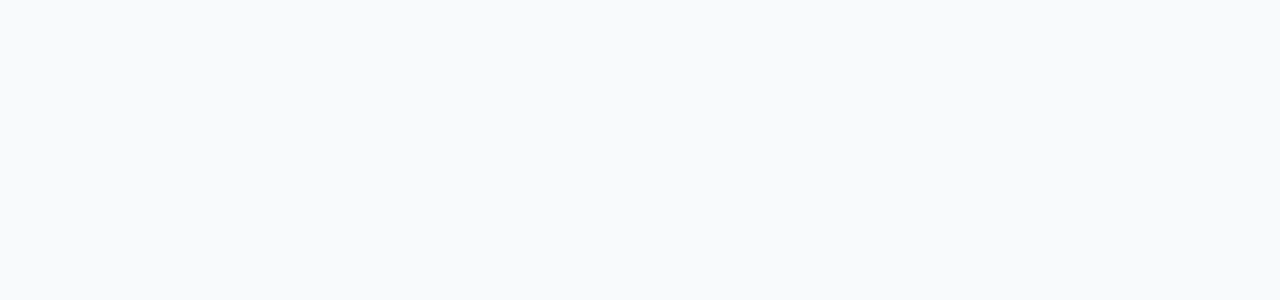
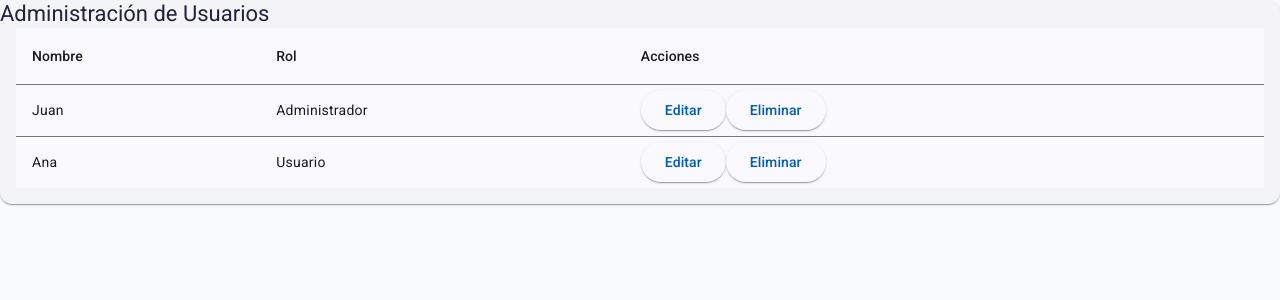
Before and after one commit to LopezCristhian/NeuralShoesControl, an Angular app: page /admin-demo in a window 1280 px wide. Before the commit this address led to /. Shown: the top 300 px of the page. Built offline with nearby package versions, Linux system fonts and the light colour scheme.

Commit message:
admin demo

```diff
--- a/angular.json
+++ b/angular.json
@@ -32,6 +32,7 @@
               }
             ],
 "styles": [
+  "@angular/material/prebuilt-themes/azure-blue.css",
   "node_modules/bootstrap/dist/css/bootstrap.min.css",
   "src/styles.scss"
 ],
@@ -92,6 +93,7 @@
               }
             ],
             "styles": [
+              "@angular/material/prebuilt-themes/azure-blue.css",
               "src/styles.scss"
             ],
             "scripts": []
--- a/package.json
+++ b/package.json
@@ -15,6 +15,7 @@
     "@angular/compiler": "^19.2.0",
     "@angular/core": "^19.2.0",
     "@angular/forms": "^19.2.0",
+    "@angular/material": "^19.2.16",
     "@angular/platform-browser": "^19.2.0",
     "@angular/platform-browser-dynamic": "^19.2.0",
     "@angular/router": "^19.2.0",
--- /dev/null
+++ b/src/app/admin-demo/admin-demo.component.html
@@ -0,0 +1,28 @@
+<mat-card>
+  <mat-card-title>Administración de Usuarios</mat-card-title>
+  <mat-card-content>
+    <table mat-table [dataSource]="dataSource" class="mat-elevation-z8">
+
+      <ng-container matColumnDef="nombre">
+        <th mat-header-cell *matHeaderCellDef> Nombre </th>
+        <td mat-cell *matCellDef="let element"> {{element.nombre}} </td>
+      </ng-container>
+
+      <ng-container matColumnDef="rol">
+        <th mat-header-cell *matHeaderCellDef> Rol </th>
+        <td mat-cell *matCellDef="let element"> {{element.rol}} </td>
+      </ng-container>
+
+      <ng-container matColumnDef="acciones">
+        <th mat-header-cell *matHeaderCellDef> Acciones </th>
+        <td mat-cell *matCellDef="let element">
+          <button mat-raised-button color="primary">Editar</button>
+          <button mat-raised-button color="warn">Eliminar</button>
+        </td>
+      </ng-container>
+
+      <tr mat-header-row *matHeaderRowDef="displayedColumns"></tr>
+      <tr mat-row *matRowDef="let row; columns: displayedColumns;"></tr>
+    </table>
+  </mat-card-content>
+</mat-card>
--- /dev/null
+++ b/src/app/admin-demo/admin-demo.component.ts
@@ -0,0 +1,19 @@
+import { Component } from '@angular/core';
+import { MatCardModule } from '@angular/material/card';
+import { MatTableModule } from '@angular/material/table';
+import { MatButtonModule } from '@angular/material/button';
+
+@Component({
+  selector: 'app-admin-demo',
+  standalone: true,
+  imports: [MatCardModule, MatTableModule, MatButtonModule],
+  templateUrl: './admin-demo.component.html',
+  styleUrls: ['./admin-demo.component.scss']
+})
+export class AdminDemoComponent {
+  displayedColumns: string[] = ['nombre', 'rol', 'acciones'];
+  dataSource = [
+    { nombre: 'Juan', rol: 'Administrador' },
+    { nombre: 'Ana', rol: 'Usuario' }
+  ];
+}
--- a/src/app/app.routes.ts
+++ b/src/app/app.routes.ts
@@ -1,8 +1,10 @@
 import { Routes } from '@angular/router';
 import { IndexComponent } from './domains/index/index/index.component';
 import { ProductComponent } from './domains/products/product/product.component';
+import { AdminDemoComponent } from './admin-demo/admin-demo.component';
 
 export const routes: Routes = [
   { path: '', component: IndexComponent },
-  { path: 'productos', component: ProductComponent }
+  { path: 'productos', component: ProductComponent },
+  { path: 'admin-demo', component: AdminDemoComponent }
 ];
--- a/src/index.html
+++ b/src/index.html
@@ -6,8 +6,10 @@
   <base href="/">
   <meta name="viewport" content="width=device-width, initial-scale=1">
   <link rel="icon" type="image/x-icon" href="favicon.ico">
+  <link href="https://fonts.googleapis.com/css2?family=Roboto:wght@300;400;500&display=swap" rel="stylesheet">
+  <link href="https://fonts.googleapis.com/icon?family=Material+Icons" rel="stylesheet">
 </head>
-<body>
+<body class="mat-typography">
   <app-root></app-root>
 </body>
 </html>
--- a/src/styles.scss
+++ b/src/styles.scss
@@ -61,3 +61,5 @@ a {
 }
 
 /* Quita centrado global, solo el index lo tendrá si lo deseas */
+html, body { height: 100%; }
+body { margin: 0; font-family: Roboto, "Helvetica Neue", sans-serif; }
```
Also changed, not shown: src/app/admin-demo/admin-demo.component.scss (added), 2 other files (tests, documents, lock files or other folders).
